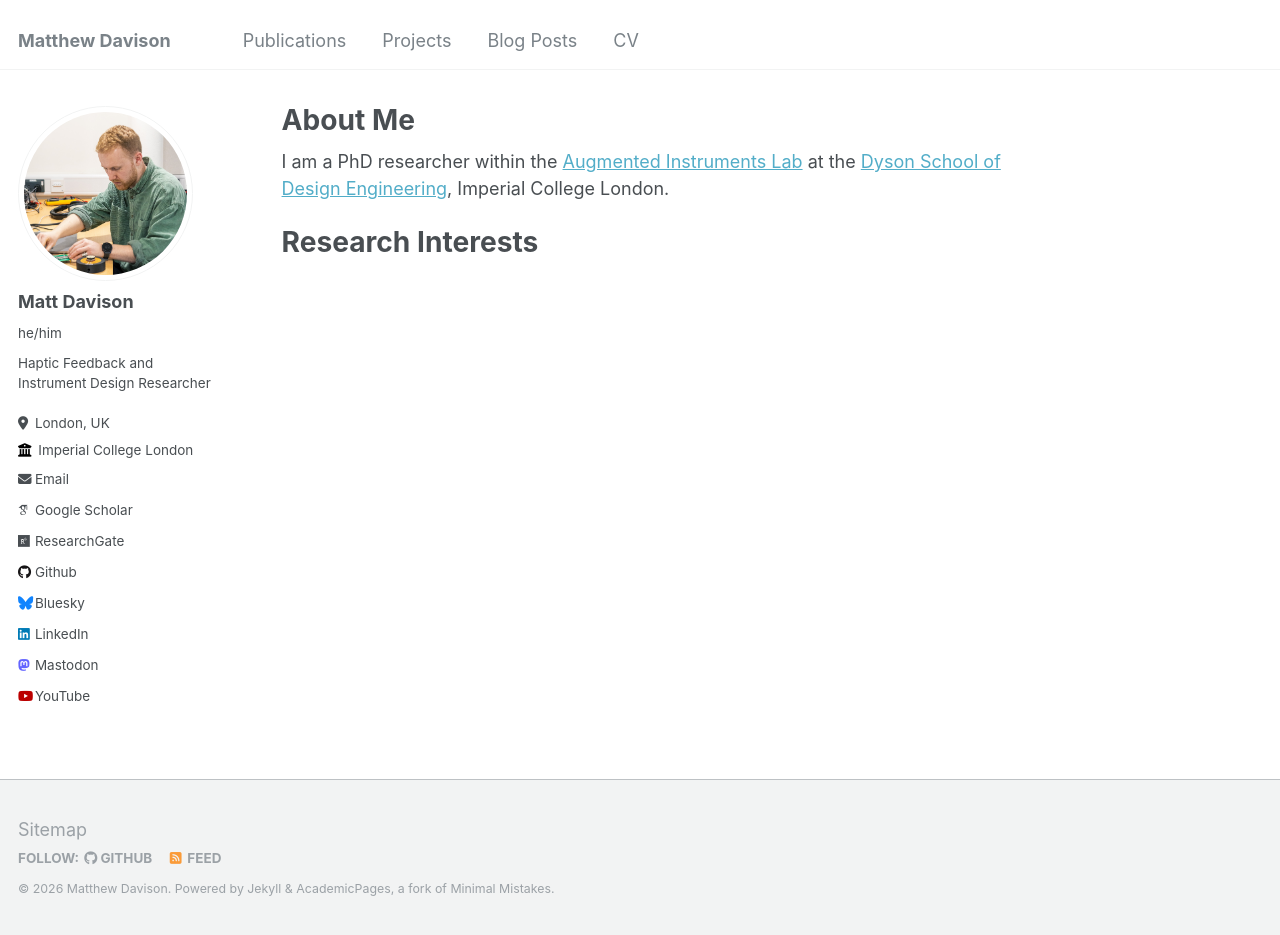
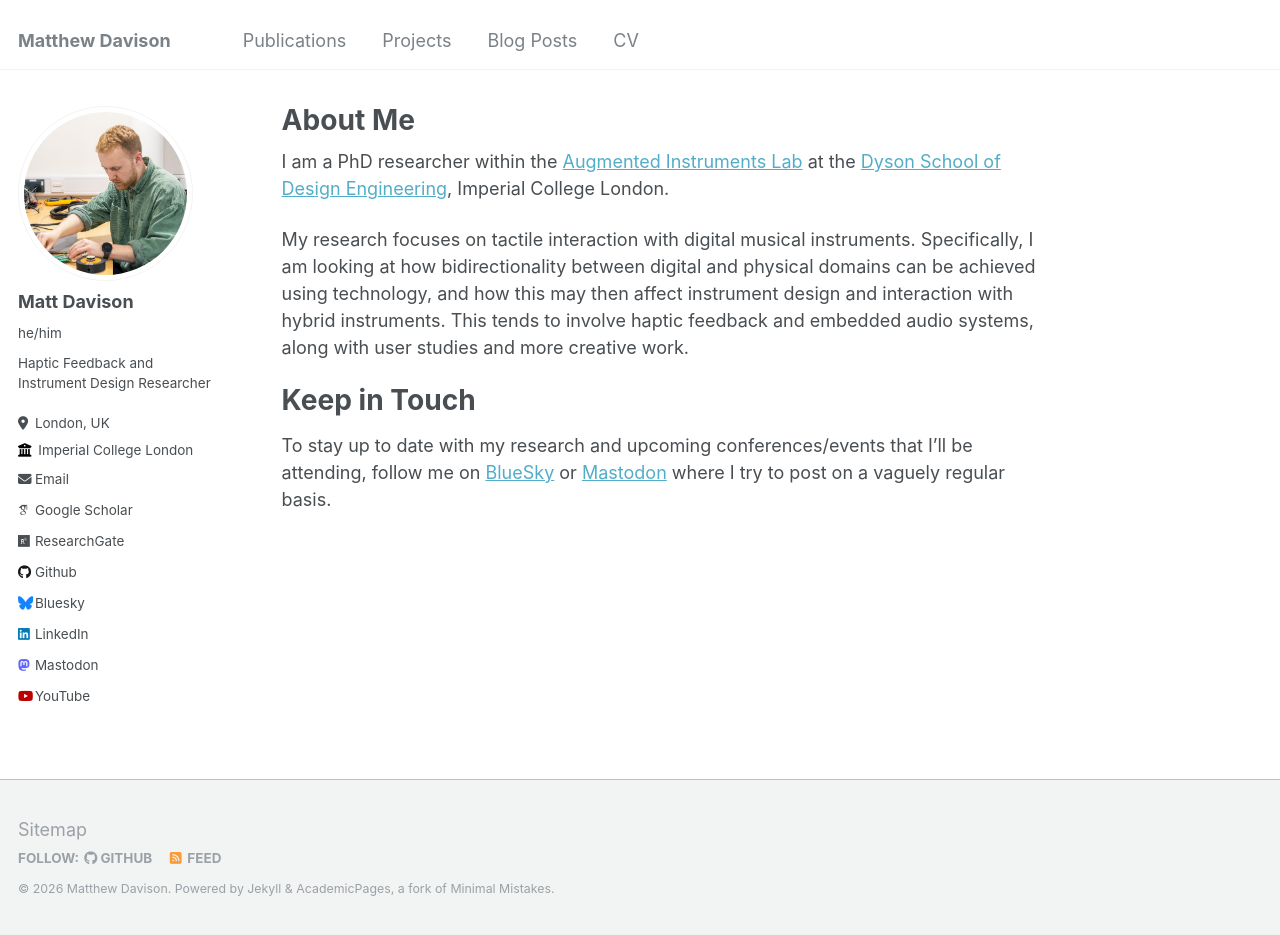
Before and after one commit to davisonaudio/davisonaudio.github.io, a Jekyll site: the page built from _pages/about.md, in a window 1280 px wide and 935 px high. Built offline with Jekyll 4.4.1, drawn with Linux system fonts in a browser that asks for light colours; some web fonts are replaced.

Commit message:
Updated about and CHI publication page

```diff
--- a/_pages/about.md
+++ b/_pages/about.md
@@ -13,5 +13,9 @@ redirect_from:
 
 I am a PhD researcher within the [Augmented Instruments Lab](http://instrumentslab.org) at the [Dyson School of Design Engineering](https://www.imperial.ac.uk/design-engineering/), Imperial College London.
 
-Research Interests
+My research focuses on tactile interaction with digital musical instruments. Specifically, I am looking at how bidirectionality between digital and physical domains can be achieved using technology, and how this may then affect instrument design and interaction with hybrid instruments. This tends to involve haptic feedback and embedded audio systems, along with user studies and more creative work.
+
+Keep in Touch
 ======
+
+To stay up to date with my research and upcoming conferences/events that I'll be attending, follow me on [BlueSky](https://bsky.app/profile/mdavison.bsky.social) or [Mastodon](https://mastodon.social/@mattdavison) where I try to post on a vaguely regular basis.
```
Also changed, not shown: _publications/2025-CHI-01.md (+2 -0 lines).
